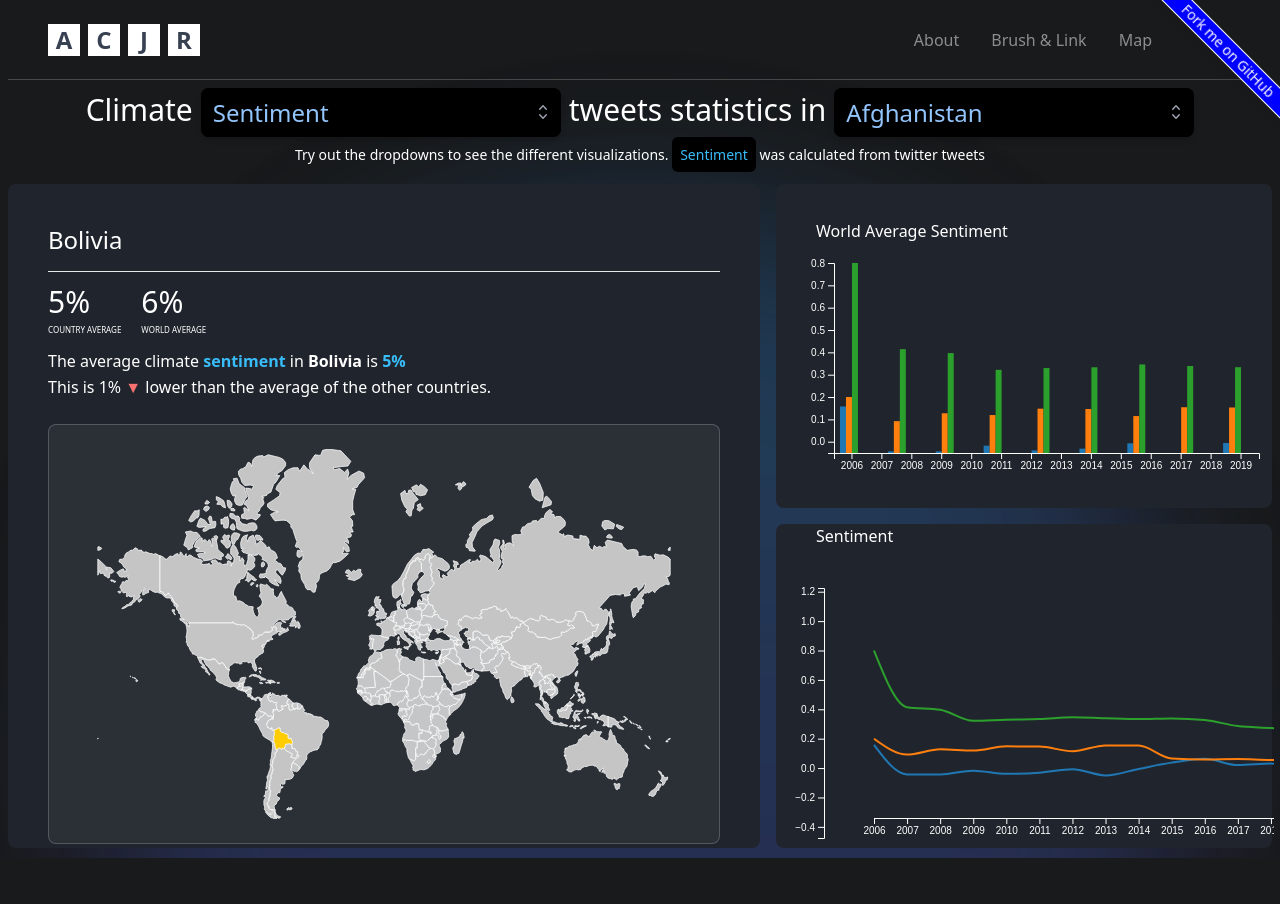
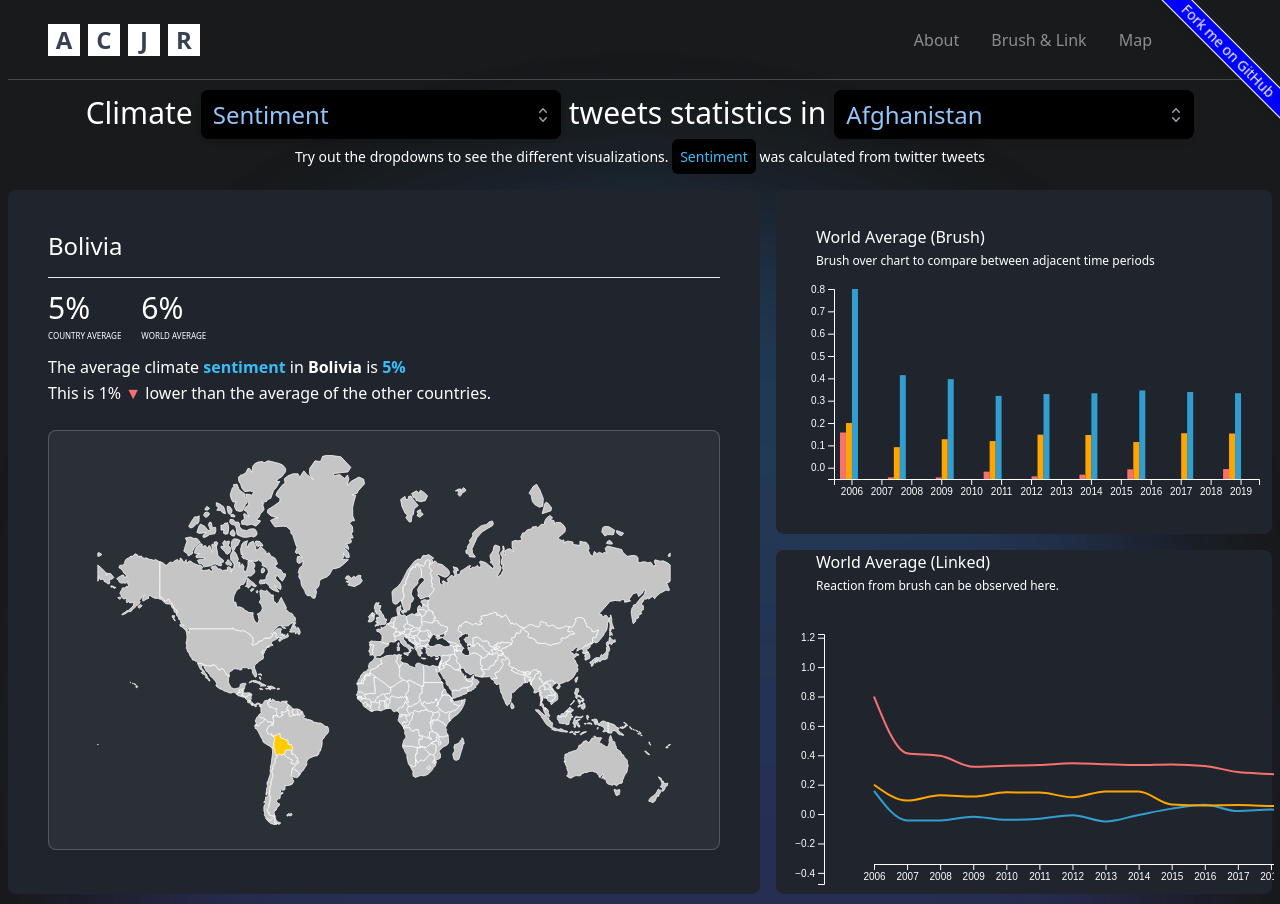
Before and after one commit to aiberk/infoVizGroup8, a Next.js app: page / in a window 1280 px wide. Before the commit the page ends 858 px from the top, so only its background shows below. Built offline with nearby package versions, Linux system fonts and the light colour scheme.

Commit message:
almost done

```diff
--- a/src/app/about/page.tsx
+++ b/src/app/about/page.tsx
@@ -79,12 +79,11 @@ export default function Home() {
             view the data over time with a time slider.
           </p>
           <p className="text-block prose">
-            In our first view, zooming in on a country reveals two plots
-            capturing monthly data, both utilizing positional encoding: a line
-            chart documenting recorded temperatures and a circle chart
-            visualizing the chosen attribute over time. We maximize readability
-            by separating out these visualizations &#40;as well as the time
-            scale&#41;, and doubly encoding the attribute with color.
+            In our first view, a card with country data and a two charts
+            displaying the world averages: a line chart documenting the averages
+            of the world visualizing the chosen attribute over time. We maximize
+            readability by separating out these visualizations &#40;as well as
+            the time scale&#41;, and doubly encoding the attribute with color.
           </p>
           <p className="text-block prose">
             In our second view, we clearly encode geolocation data with spatial
--- a/src/app/components/organisms/d3/BarChart.js
+++ b/src/app/components/organisms/d3/BarChart.js
@@ -63,7 +63,7 @@ class BarChart extends Component {
     const colorScale = d3
       .scaleOrdinal()
       .domain(["Sentiment", "Denial", "Aggressive"])
-      .range(["#1f77b4", "#ff7f0e", "#2ca02c"]); // Add additional color here
+      .range(["#F87171", "orange", "#38BDF8CC"]);
 
     const bars = dataArray.map((d, i) => ({
       year: d.year.toString(),
--- a/src/app/components/organisms/d3/LinkedChart.js
+++ b/src/app/components/organisms/d3/LinkedChart.js
@@ -115,14 +115,14 @@ class LinkedChart extends Component {
         <g transform={`translate(${margin.left},${margin.top})`}>
           <path
             d={lines.sentiment}
-            stroke="#1f77b4"
+            stroke="#38BDF8CC"
             strokeWidth={2}
             fill="none"
           />
-          <path d={lines.denial} stroke="#ff7f0e" strokeWidth={2} fill="none" />
+          <path d={lines.denial} stroke="orange" strokeWidth={2} fill="none" />
           <path
             d={lines.aggressive}
-            stroke="#2ca02c"
+            stroke="#F87171"
             strokeWidth={2}
             fill="none"
           />
--- a/src/app/components/organisms/vizLegend/vizLegend.tsx
+++ b/src/app/components/organisms/vizLegend/vizLegend.tsx
@@ -10,7 +10,7 @@ interface ColorScales {
 const VizLegend = () => {
   const { selectedSelection } = useSelection();
 
-  // Define the color scales
+  // Define the color scales without gray for missing data
   const colorScales: ColorScales = {
     Sentiment: ["#b3cde3", "#6497b1", "#005b96", "#03396c", "#011f4b"],
     "Denial Rate": [
@@ -41,13 +41,19 @@ const VizLegend = () => {
     colorScales["Denial Rate"];
 
   // Calculate the range each color represents
-  const percentageStep = 100 / currentColorScale.length;
+  const percentageStep = 100 / (currentColorScale.length + 1); // Add 1 for the "missing data" gray
 
   return (
     <div className="legend">
       <div className="bg-cardColor p-4 rounded-sm h-1/2">
         <h1>Legend</h1>
         <div>
+          <div className="flex flex-row items-center">
+            <div
+              className="h-4 w-4 mr-2"
+              style={{ backgroundColor: "gray" }}></div>
+            <div>Missing Data</div>
+          </div>
           {currentColorScale.map((color, index) => (
             <div key={index} className="flex flex-row items-center">
               <div
--- a/src/app/components/organisms/vizMain/visMain.tsx
+++ b/src/app/components/organisms/vizMain/visMain.tsx
@@ -63,11 +63,19 @@ const VisMain = () => {
         />
       </div>
       <div className="cardanmapMap px-10  flex-col  h-full bg-cardColor flex items-center justify-center rounded-lg">
-        <div className="w-full "> World Average {selectedSelection}</div>
+        <h2 className="w-full font-medium"> World Average &#40;Brush&#41;</h2>
+        <p className="w-full text-xs mt-1 ">
+          {" "}
+          Brush over chart to compare between adjacent time periods
+        </p>
         <BarChart data={worldData} range={range} updateRange={updateRange} />
       </div>
       <div className="cardanmapViz px-10  flex-col h-full bg-cardColor flex items-center justify-center rounded-lg">
-        <div className="w-full "> Sentiment</div>
+        <h2 className="w-full font-medium"> World Average &#40;Linked&#41;</h2>
+        <p className="w-full text-xs mt-1 ">
+          {" "}
+          Reaction from brush can be observed here.
+        </p>
         <LinkedChart data={worldData} range={range} />
       </div>
     </div>
```
